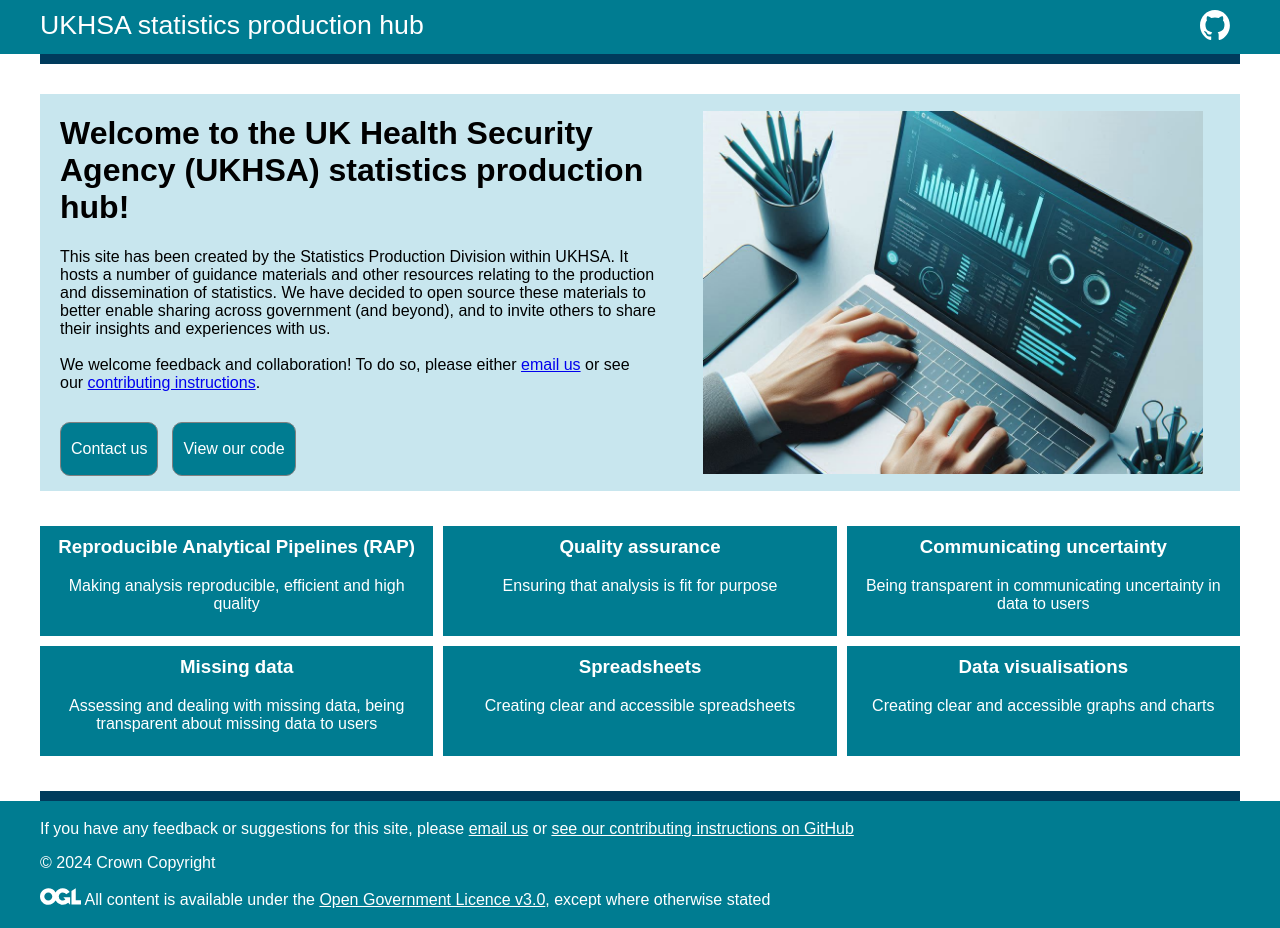
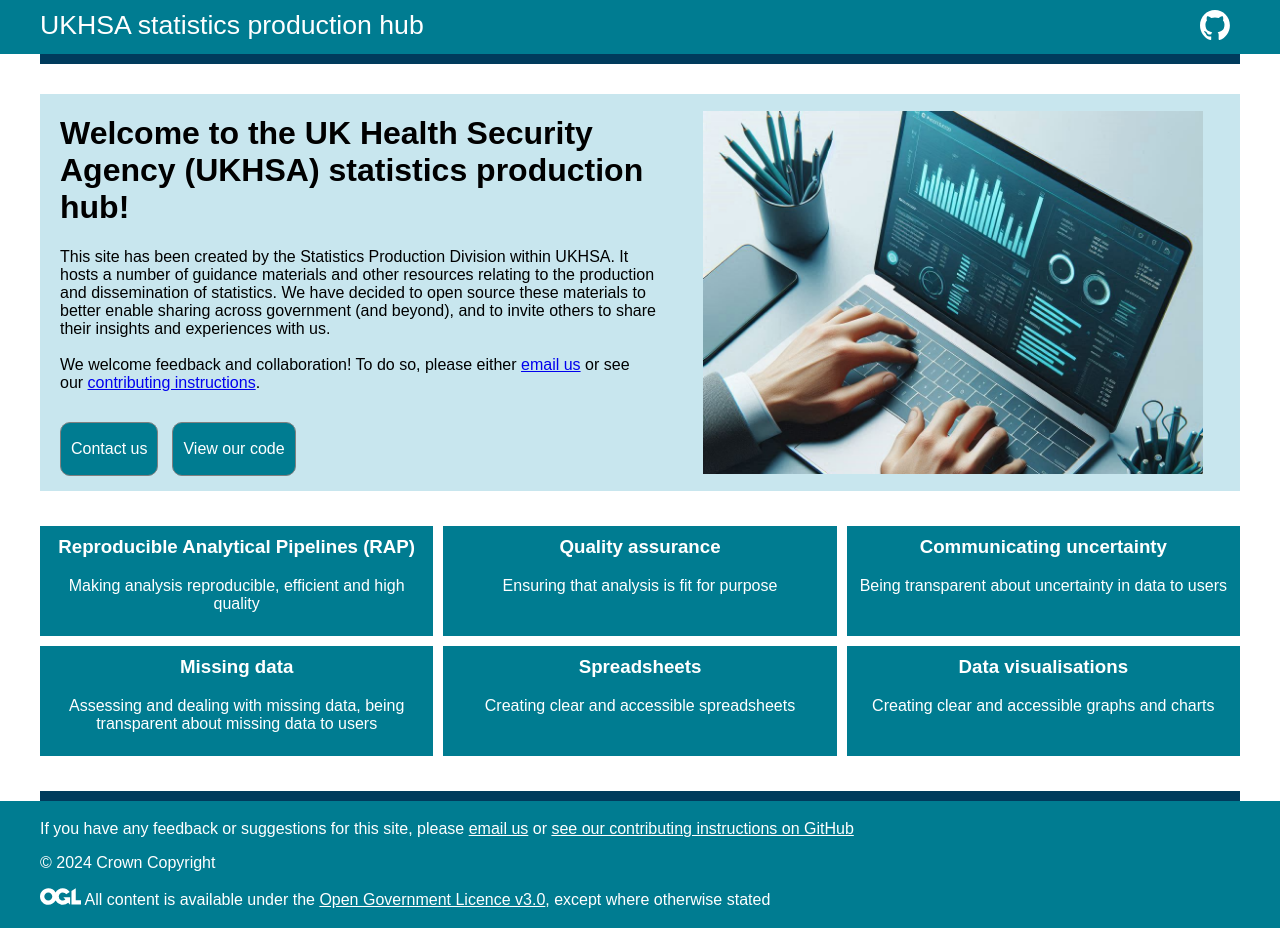
Before and after one commit to BenCuff/github-pages-test, a Jekyll site: the page built from docs/index.md, in a window 1280 px wide. Built offline with Jekyll 4.4.1, drawn with Linux system fonts in a browser that asks for light colours.

Commit message:
Small change to wording

```diff
--- a/docs/_layouts/index.html
+++ b/docs/_layouts/index.html
@@ -60,7 +60,7 @@
         <a href="communicating-uncertainty" class="index-tile-a">
           <div class="index-tile">
             <h3>Communicating uncertainty</h3>
-            <p>Being transparent in communicating uncertainty in data to users</p>
+            <p>Being transparent about uncertainty in data to users</p>
           </div>
         </a>
 
```
